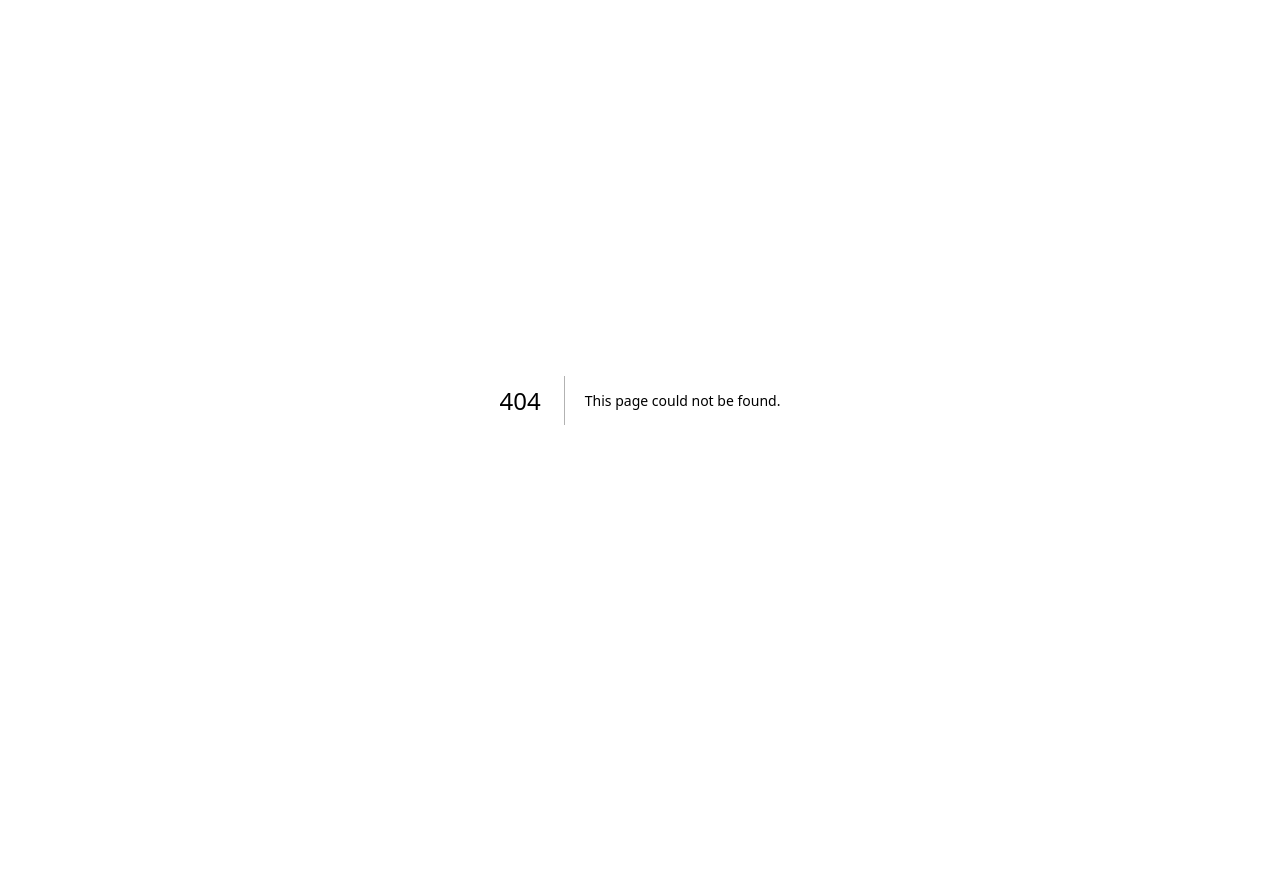
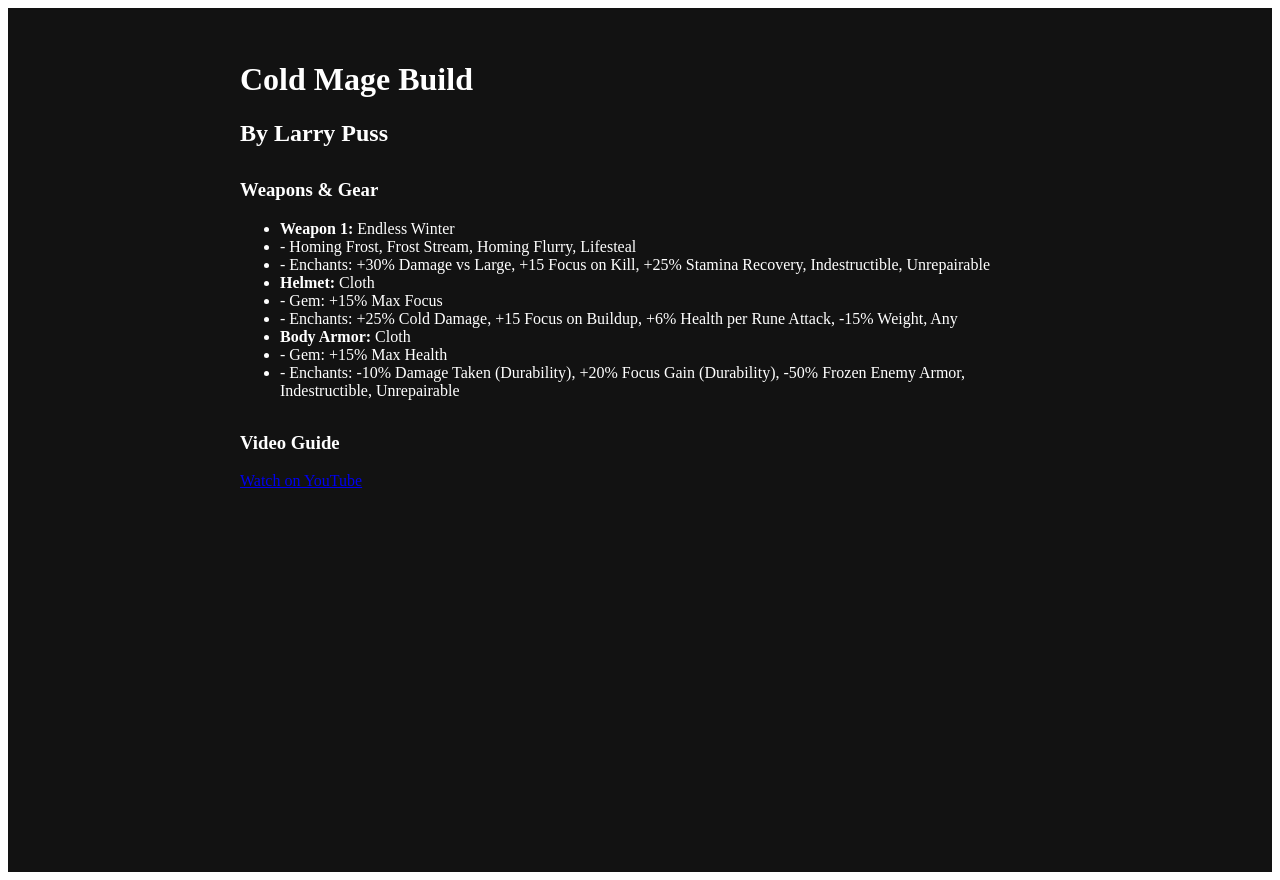
Before and after one commit to NoRestFortheWickedBuilds/nrftw-builds, a Next.js app: page /builds/cold-mage in a window 1280 px wide. Before the commit this address had no page. Before the commit the page ends 800 px from the top, so only its background shows below. Built offline with nearby package versions, Linux system fonts and the light colour scheme.

Commit message:
Remove dynamic build placeholder, add Cold Mage build page

```diff
--- /dev/null
+++ b/pages/builds/cold-mage.js
@@ -0,0 +1,40 @@
+
+import Head from 'next/head';
+import styles from '../../styles/Build.module.css';
+
+export default function ColdMage() {
+  return (
+    <div className={styles.container}>
+      <Head>
+        <title>Cold Mage Build - Wicked Guides</title>
+      </Head>
+
+      <main className={styles.main}>
+        <h1 className={styles.title}>Cold Mage Build</h1>
+        <h2 className={styles.subtitle}>By Larry Puss</h2>
+
+        <div className={styles.section}>
+          <h3>Weapons & Gear</h3>
+          <ul>
+            <li><strong>Weapon 1:</strong> Endless Winter</li>
+            <li> - Homing Frost, Frost Stream, Homing Flurry, Lifesteal</li>
+            <li> - Enchants: +30% Damage vs Large, +15 Focus on Kill, +25% Stamina Recovery, Indestructible, Unrepairable</li>
+            <li><strong>Helmet:</strong> Cloth</li>
+            <li> - Gem: +15% Max Focus</li>
+            <li> - Enchants: +25% Cold Damage, +15 Focus on Buildup, +6% Health per Rune Attack, -15% Weight, Any</li>
+            <li><strong>Body Armor:</strong> Cloth</li>
+            <li> - Gem: +15% Max Health</li>
+            <li> - Enchants: -10% Damage Taken (Durability), +20% Focus Gain (Durability), -50% Frozen Enemy Armor, Indestructible, Unrepairable</li>
+          </ul>
+        </div>
+
+        <div className={styles.section}>
+          <h3>Video Guide</h3>
+          <a href="https://youtu.be/bZde1LrAmAE?si=f-OlHsT_Nv8G9BSa" target="_blank" rel="noopener noreferrer">
+            Watch on YouTube
+          </a>
+        </div>
+      </main>
+    </div>
+  );
+}
```
